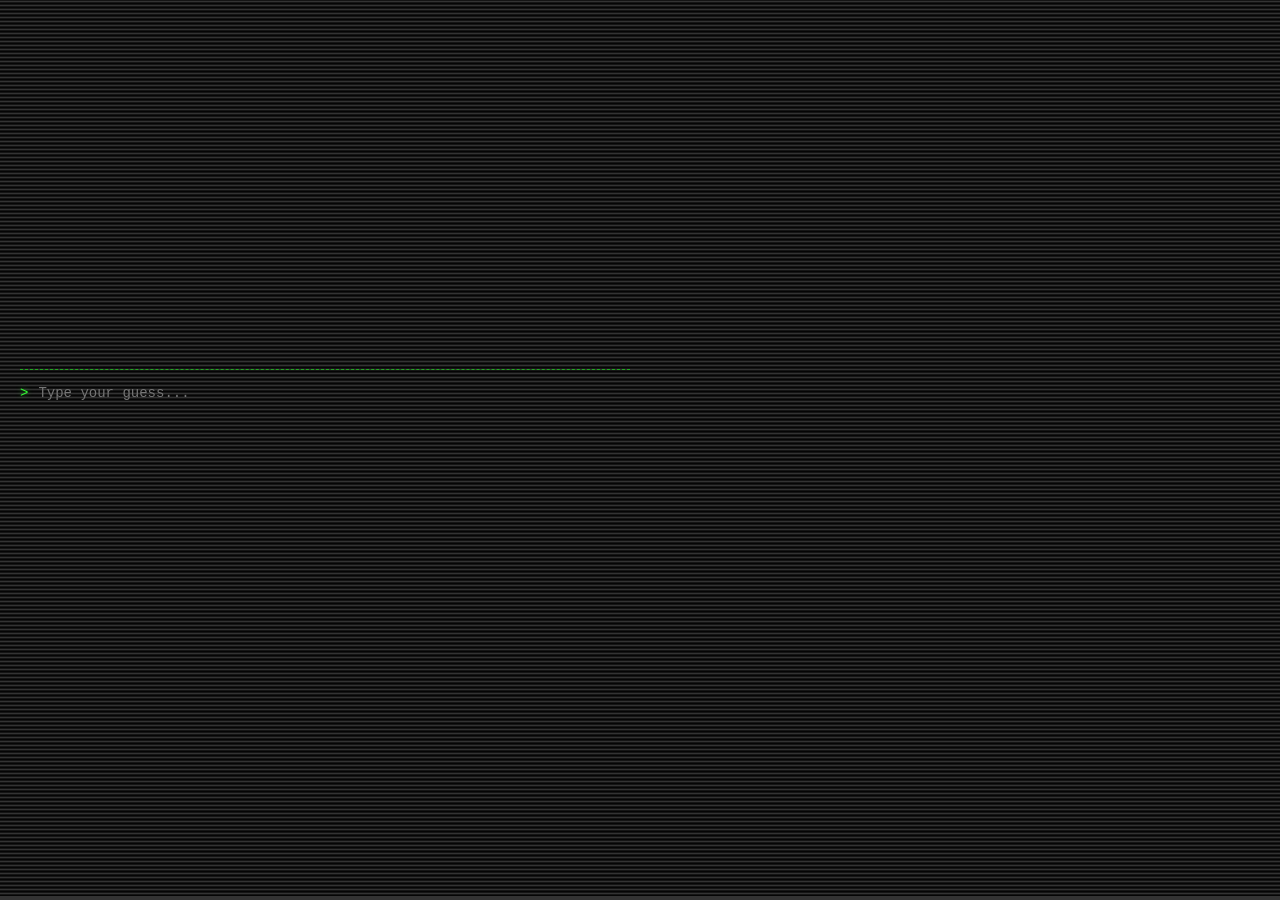
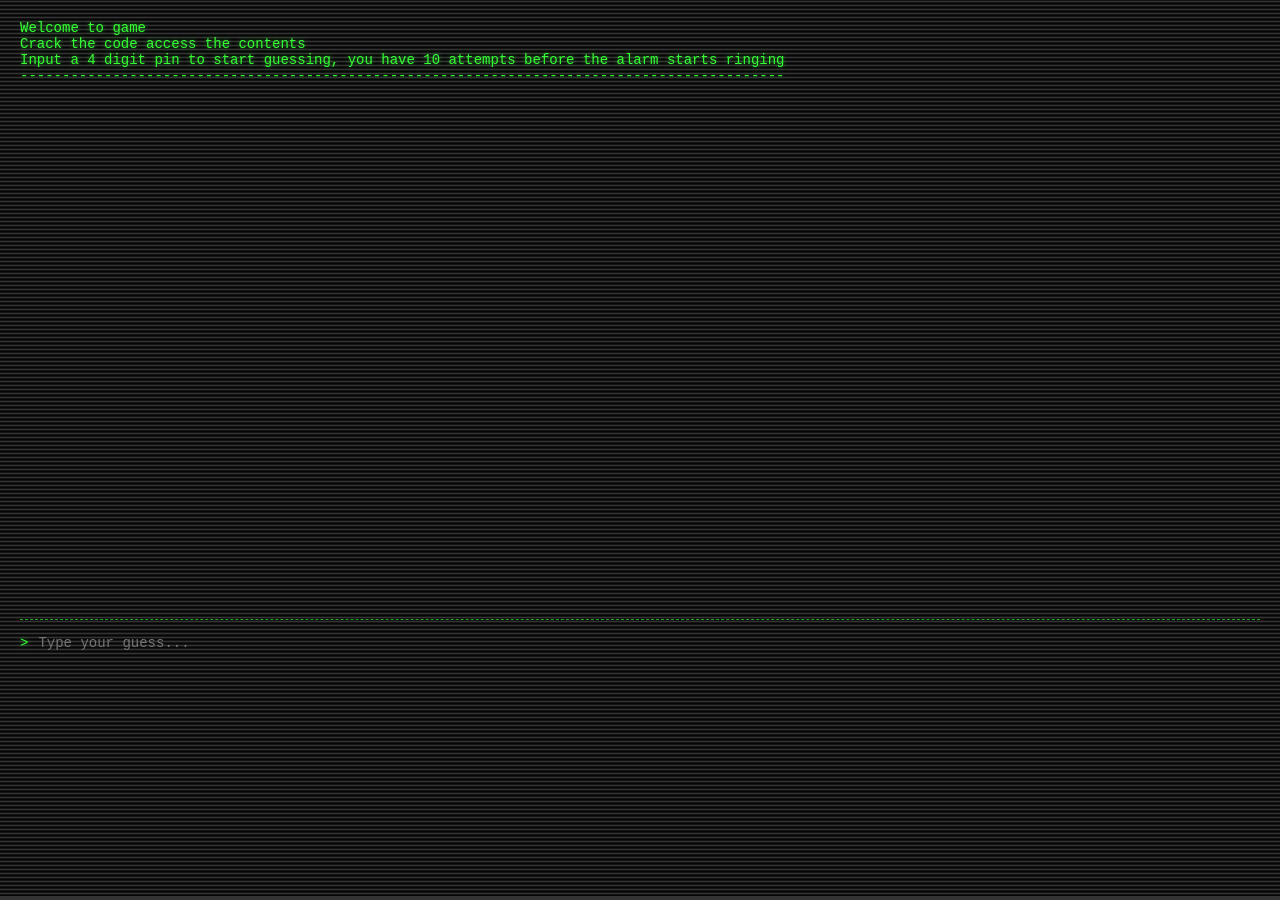
Before and after one commit to strawberryskeleton/encrypin, a plain HTML site: page index.html in a window 1280 px wide. Shown: the top 900 px of the page. Drawn offline with Linux system fonts and the light colour scheme.

Commit message:
added game initialisatio function

```diff
--- a/index.html
+++ b/index.html
@@ -16,7 +16,7 @@
 
         <div id="input-line">
             <span> > </span>
-            <input type="text" id="user-input" placeholder="Type your guess...">
+            <input type="text" id="user-input" autofocus maxlength="4" placeholder="Type your guess...">
         </div>
 
     </div>
--- a/main.js
+++ b/main.js
@@ -22,6 +22,7 @@ userInput.addEventListener("keydown", (ev) => {
         if (guess == SECRET_PIN) {
             // console.log('cracked')
             printToScreen('cracked')
+            userInput.disabled = true
         } else {
             // console.log('try again')
             printToScreen('try again')
@@ -33,3 +34,12 @@ function printToScreen (text) {
     outputLog.innerHTML += `<div>${text}</div>`
     outputLog.scrollTop = outputLog.scrollHeight
 }
+
+function initaliseGame () {
+    printToScreen('Welcome to game')
+    printToScreen('Crack the code access the contents')
+    printToScreen('Input a 4 digit pin to start guessing, you have 10 attempts before the alarm starts ringing')
+    printToScreen('-------------------------------------------------------------------------------------------')
+}
+
+initaliseGame()
--- a/style.css
+++ b/style.css
@@ -10,28 +10,31 @@ body {
     font-family: monospace;
     font-size: 14px;
     /* padding: 20px; */
-    display: flex;
+    /* display: flex; */
     /* justify-content: center; */
+    width: 100vw;
+    height: 100vh;
+    overflow: hidden;
 }
 
 #overlay {
     position: absolute;
     top: 0;
     width: 100%;
-    height: 100vh;
+    height: 100%;
     z-index: -20;
     padding: 0;
 }
 
 #terminal {
     width: 100%;
-    max-width: 650px;
+    /* max-width: 650px; */
     /* background-color: brown; */
     padding: 20px;
 }
 
 #output-log {
-    height: 350px;
+    height: 600px;
     overflow-y: auto;
     margin-bottom: 15px;
     white-space: pre-wrap;
@@ -46,7 +49,8 @@ body {
     color: #33ff33;
 }
 
-input {
+input,
+input:active {
     background: none;
     border: none;
     color: #33ff33;
```
